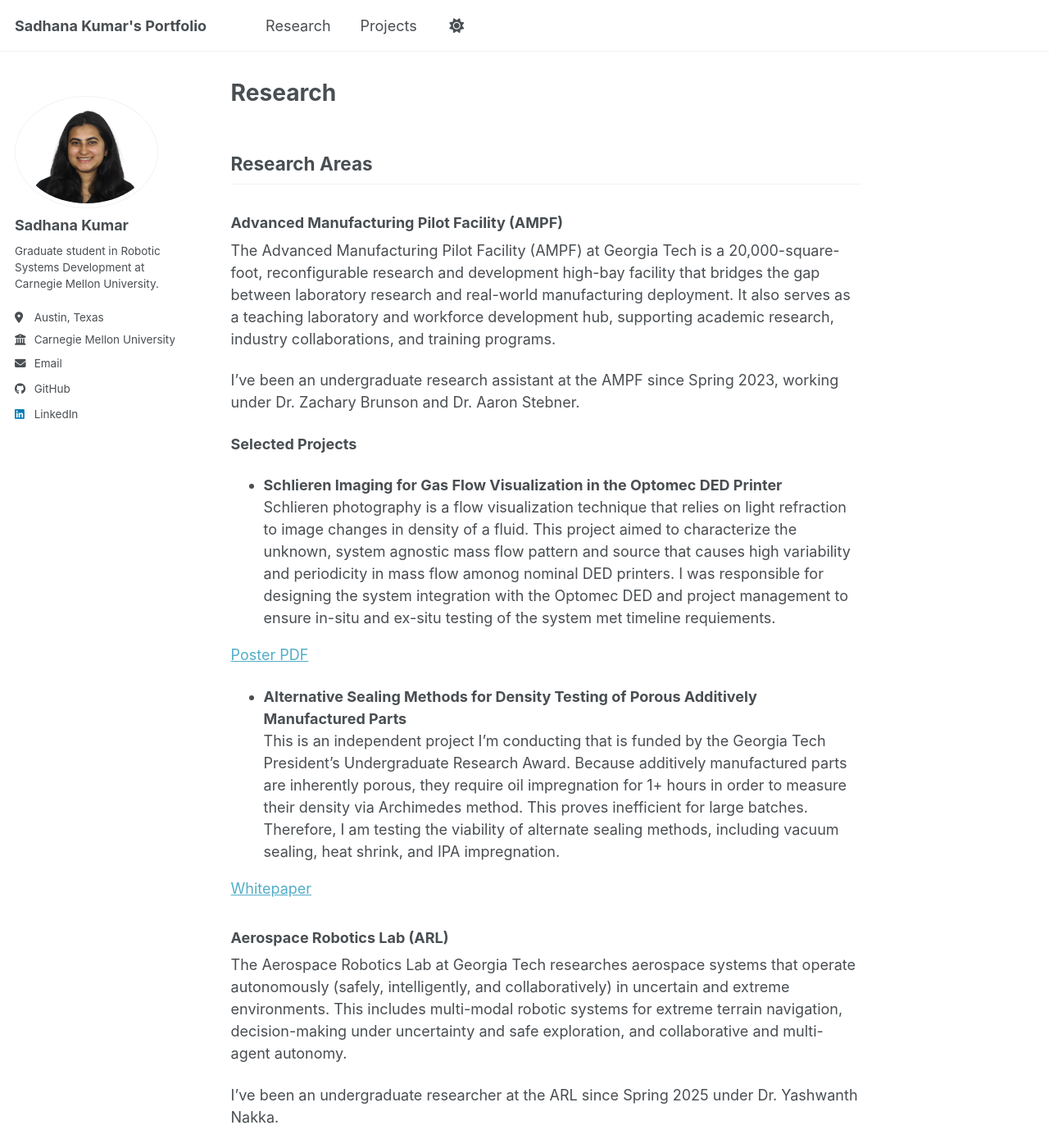
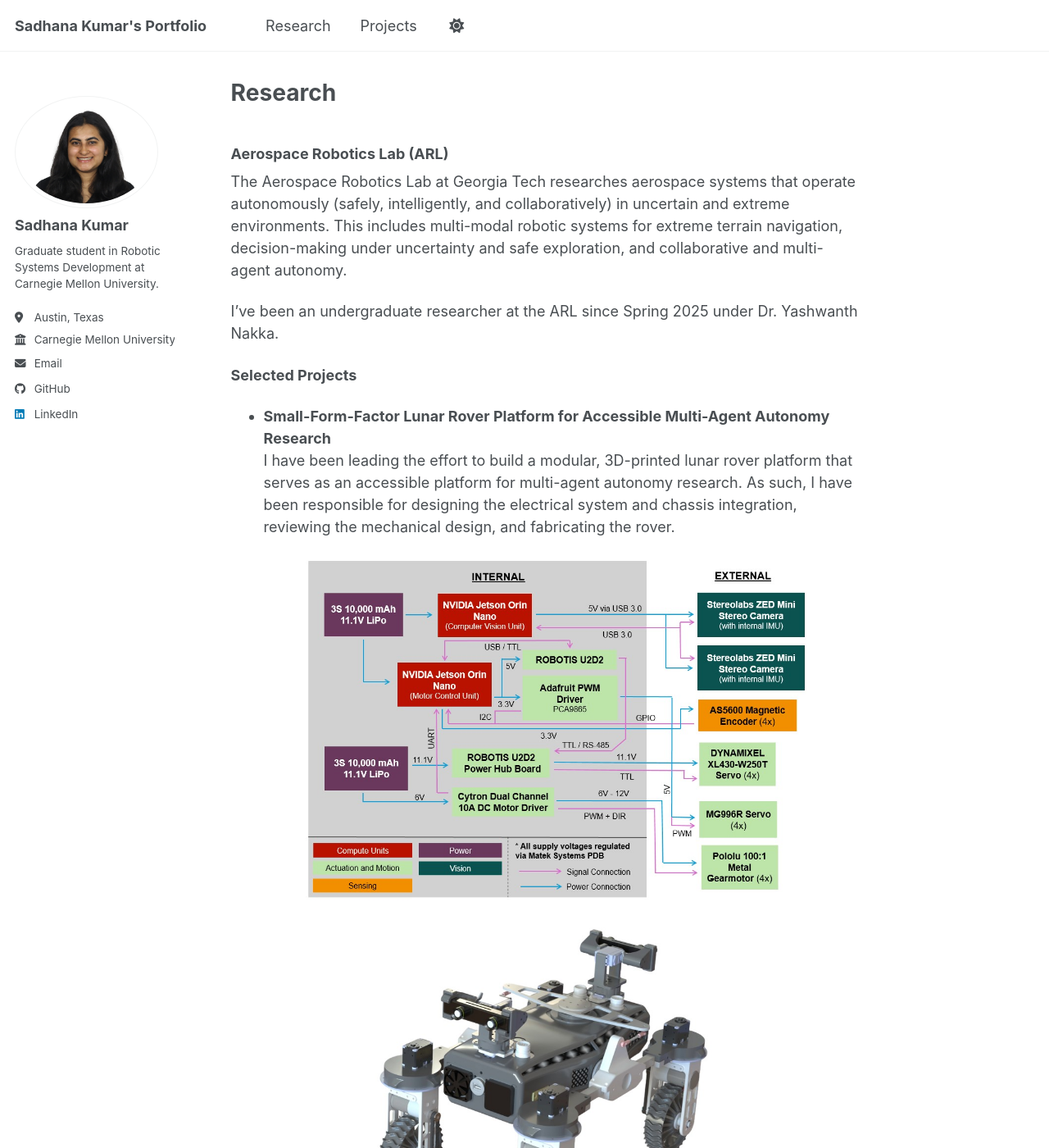
Before and after one commit to s-kumar72/s-kumar72.github.io, a Jekyll site: the page built from _pages/research.md, in a window 1280 px wide and 1400 px high. Shown: the whole window at 82% size. Built offline with Jekyll 4.4.1, drawn with Linux system fonts in a browser that asks for light colours; a script bundle is joined from its source files by our own code; library files that are not in the unit come from our copies; some of the changed text lies outside the part shown.

Commit message:
Enhance research page with ARL details and projects
Added details about the Aerospace Robotics Lab and selected projects, including a lunar rover platform. Removed duplicate content from the Research Areas section.

```diff
--- a/_pages/research.md
+++ b/_pages/research.md
@@ -3,7 +3,17 @@ title: "Research"
 permalink: /research/
 author_profile: true
 ---
-## Research Areas
+### Aerospace Robotics Lab (ARL)
+The Aerospace Robotics Lab at Georgia Tech researches aerospace systems that operate autonomously (safely, intelligently, and collaboratively) in uncertain and extreme environments. This includes multi-modal robotic systems for extreme terrain navigation, decision-making under uncertainty and safe exploration, and collaborative and multi-agent autonomy.
+
+I've been an undergraduate researcher at the ARL since Spring 2025 under Dr. Yashwanth Nakka.
+
+**Selected Projects**
+- **Small-Form-Factor Lunar Rover Platform for Accessible Multi-Agent Autonomy Research**
+I have been leading the effort to build a modular, 3D-printed lunar rover platform that serves as an accessible platform for multi-agent autonomy research. As such, I have been responsible for designing the electrical system and chassis integration, reviewing the mechanical design, and fabricating the rover.
+
+![NOVA Overview](/images/Slide4.jpg)
+![Electrical System and Integration](/images/Slide5.jpg)
 
 ### Advanced Manufacturing Pilot Facility (AMPF)
 The Advanced Manufacturing Pilot Facility (AMPF) at Georgia Tech is a 20,000-square-foot, reconfigurable research and development high-bay facility that bridges the gap between laboratory research and real-world manufacturing deployment. It also serves as a teaching laboratory and workforce development hub, supporting academic research, industry collaborations, and training programs.
@@ -21,18 +31,6 @@ This is an independent project I'm conducting that is funded by the Georgia Tech
 
 [Whitepaper](/files/Density_Testing_Whitepaper.pdf)
 
-### Aerospace Robotics Lab (ARL)
-The Aerospace Robotics Lab at Georgia Tech researches aerospace systems that operate autonomously (safely, intelligently, and collaboratively) in uncertain and extreme environments. This includes multi-modal robotic systems for extreme terrain navigation, decision-making under uncertainty and safe exploration, and collaborative and multi-agent autonomy.
-
-I've been an undergraduate researcher at the ARL since Spring 2025 under Dr. Yashwanth Nakka.
-
-**Selected Projects**
-- **Small-Form-Factor Lunar Rover Platform for Accessible Multi-Agent Autonomy Research**
-I have been leading the effort to build a modular, 3D-printed lunar rover platform that serves as an accessible platform for multi-agent autonomy research. As such, I have been responsible for designing the electrical system and chassis integration, reviewing the mechanical design, and fabricating the rover.
-
-![NOVA Overview](/images/Slide4.jpg)
-![Electrical System and Integration](/images/Slide5.jpg)
-
 ## Posters
 {% assign posters = site.publications | where: "type", "poster" | sort: "date" | reverse %}
 {% for item in posters %}
```
